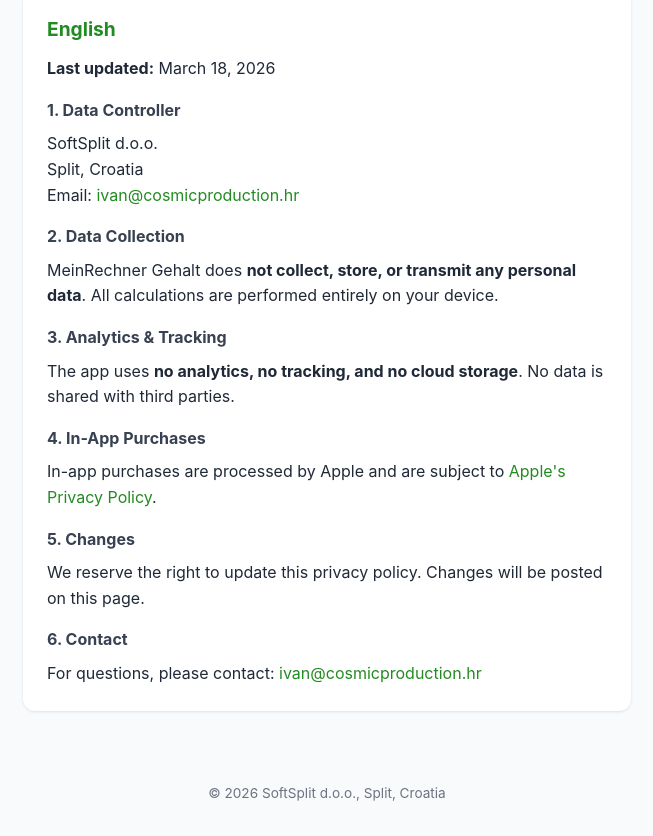
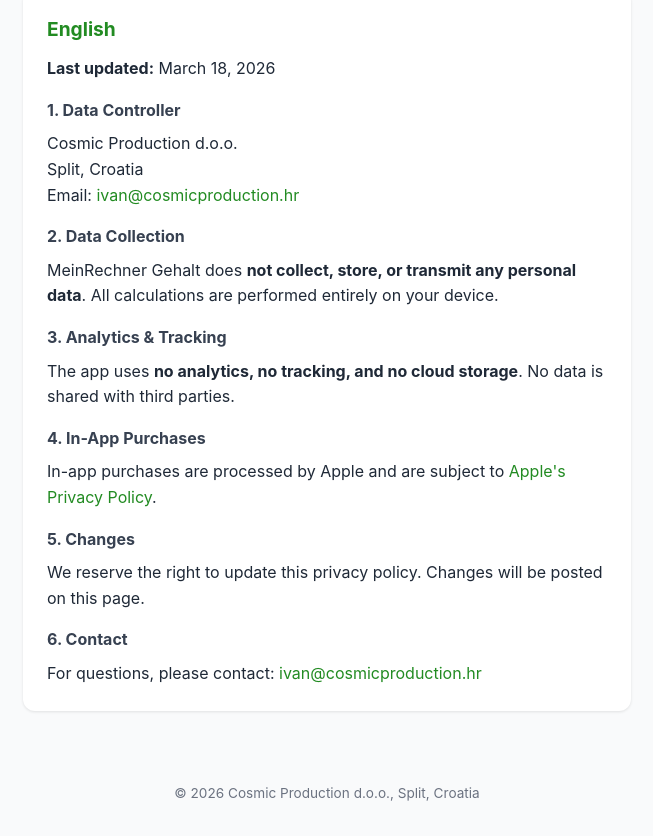
Before and after one commit to cosprosoftsplit/meinrechner-gehalt-legal, a plain HTML site: page privacy.html in a window 1280 px wide. Shown: the part 1011-1847 px from the top of the page, without its empty margins (313-966 px from the left). Drawn offline with Linux system fonts and the light colour scheme.

Commit message:
legal: remove provably-false claims (entity -> Cosmic Production d.o.o.)

```diff
--- a/privacy.html
+++ b/privacy.html
@@ -34,7 +34,7 @@
 <p><strong>Zuletzt aktualisiert:</strong> 18. M&auml;rz 2026</p>
 
 <h3>1. Verantwortlicher</h3>
-<p>SoftSplit d.o.o.<br>Split, Kroatien<br>E-Mail: <a href="mailto:ivan@cosmicproduction.hr">ivan@cosmicproduction.hr</a></p>
+<p>Cosmic Production d.o.o.<br>Split, Kroatien<br>E-Mail: <a href="mailto:ivan@cosmicproduction.hr">ivan@cosmicproduction.hr</a></p>
 
 <h3>2. Datenerhebung</h3>
 <p>MeinRechner Gehalt erhebt, speichert oder &uuml;bertr&auml;gt <strong>keine personenbezogenen Daten</strong>. Alle Berechnungen werden ausschlie&szlig;lich lokal auf Ihrem Ger&auml;t durchgef&uuml;hrt.</p>
@@ -59,7 +59,7 @@
 <p><strong>Last updated:</strong> March 18, 2026</p>
 
 <h3>1. Data Controller</h3>
-<p>SoftSplit d.o.o.<br>Split, Croatia<br>Email: <a href="mailto:ivan@cosmicproduction.hr">ivan@cosmicproduction.hr</a></p>
+<p>Cosmic Production d.o.o.<br>Split, Croatia<br>Email: <a href="mailto:ivan@cosmicproduction.hr">ivan@cosmicproduction.hr</a></p>
 
 <h3>2. Data Collection</h3>
 <p>MeinRechner Gehalt does <strong>not collect, store, or transmit any personal data</strong>. All calculations are performed entirely on your device.</p>
@@ -77,6 +77,6 @@
 <p>For questions, please contact: <a href="mailto:ivan@cosmicproduction.hr">ivan@cosmicproduction.hr</a></p>
 </div>
 </div>
-<div class="footer">&copy; 2026 SoftSplit d.o.o., Split, Croatia</div>
+<div class="footer">&copy; 2026 Cosmic Production d.o.o., Split, Croatia</div>
 </body>
 </html>
```
